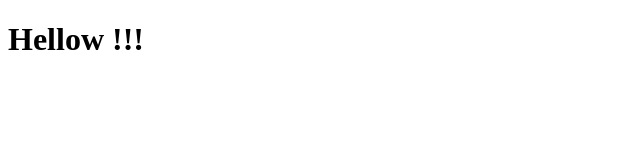
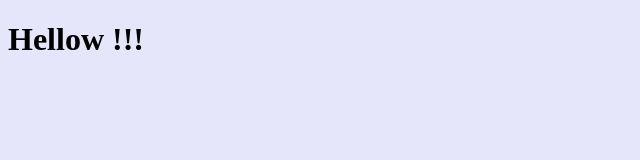
Before and after one commit to hiranyasarma44/learn, a plain HTML site: page index.html in a window 1280 px wide. Shown: the whole page, without its empty margins (0-640 px from the left). Drawn offline with Linux system fonts and the light colour scheme.

Commit message:
CSS added

```diff
--- /dev/null
+++ b/css/style.css
@@ -0,0 +1,3 @@
+body{
+    background-color: lavender;
+}
--- a/index.html
+++ b/index.html
@@ -4,6 +4,9 @@
     <meta charset="UTF-8">
     <meta name="viewport" content="width=device-width, initial-scale=1.0">
     <title>Git Learning and Teaching</title>
+    <style>
+        @import url('css/style.css');
+    </style>
 </head>
 <body>
     <h1>Hellow !!!</h1>
```
